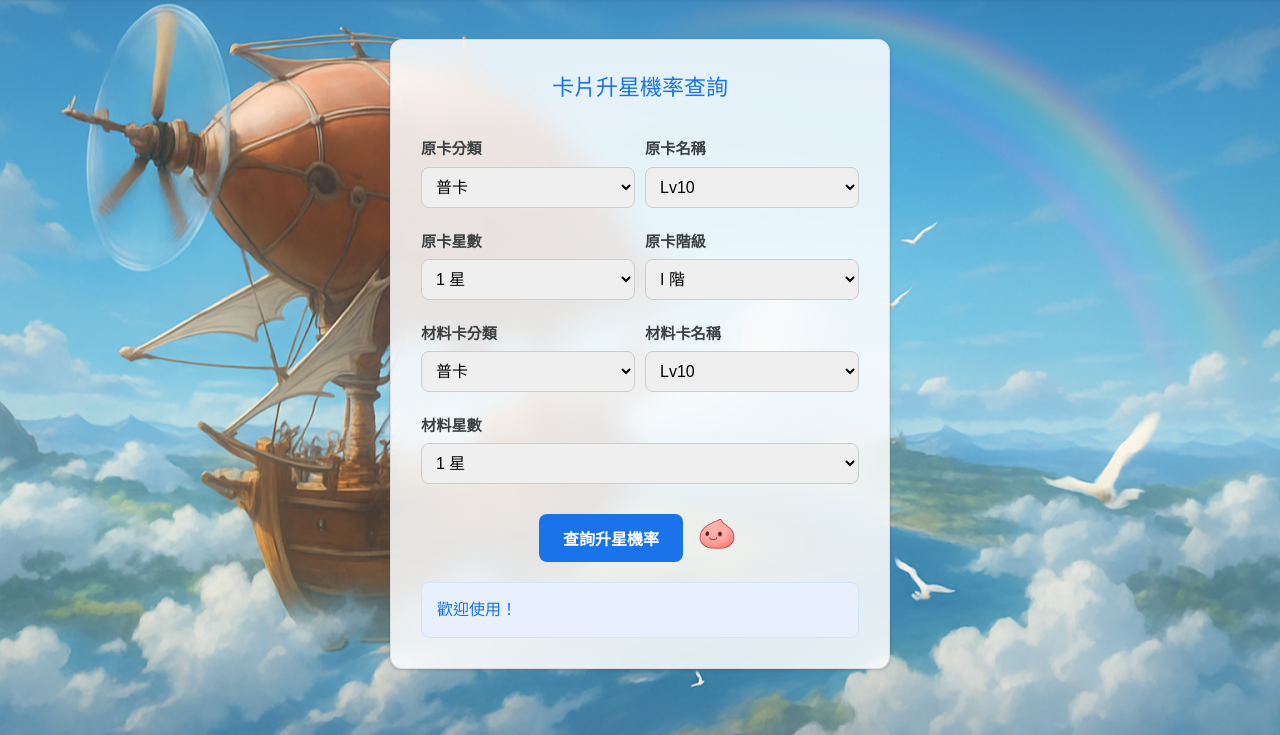
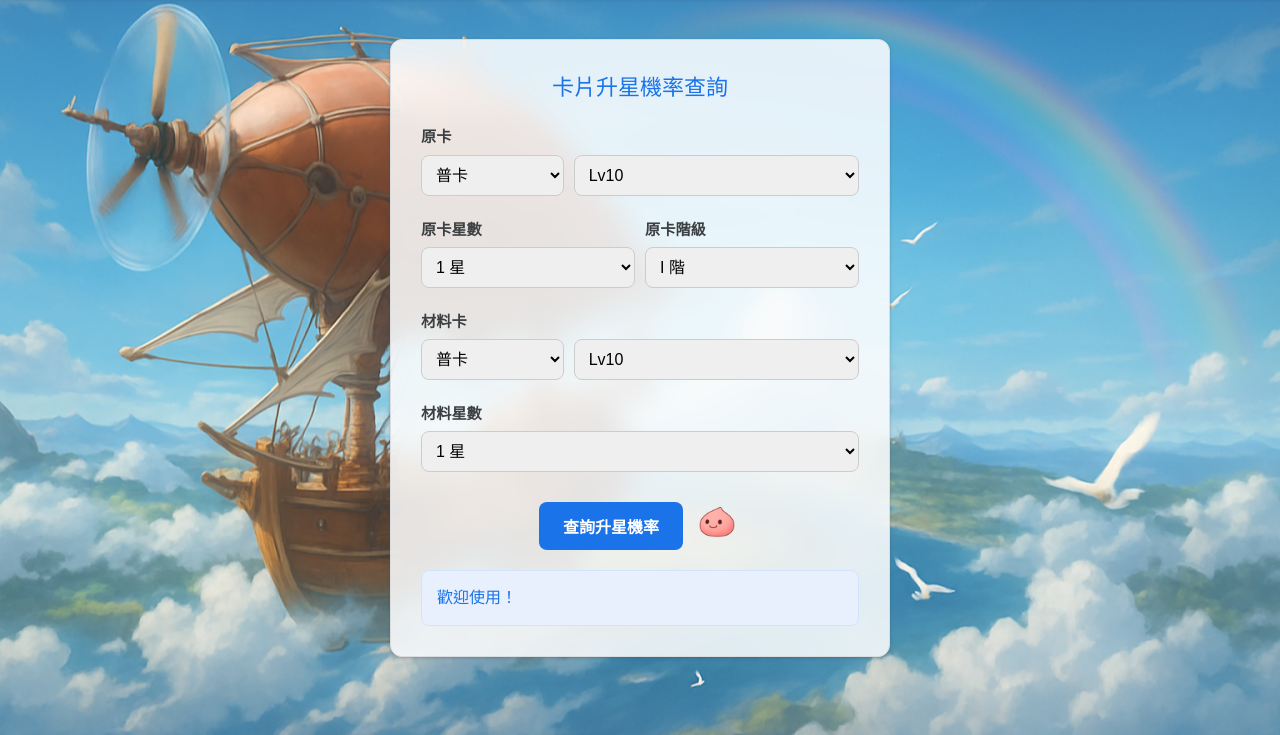
Before and after one commit to w8s3suimin/ROR-database, a website built with Vite: page card-upgrade.html in a window 1280 px wide. Shown: the part 65-800 px from the top of the page. Built offline with nearby package versions, Linux system fonts and the light colour scheme; no server answers.

Commit message:
Auto-update site

```diff
--- a/card-upgrade.html
+++ b/card-upgrade.html
@@ -30,13 +30,12 @@
     <div class="upgrade-tool-container">
       <h1>卡片升星機率查詢</h1>
 
+      <label>原卡</label>
       <div class="row">
-        <div>
-          <label for="oCategory">原卡分類</label>
+        <div style="flex: 1;">
           <select id="oCategory"></select>
         </div>
-        <div>
-          <label for="original">原卡名稱</label>
+        <div style="flex: 2;">
           <select id="original"></select>
         </div>
       </div>
@@ -57,13 +56,12 @@
         </div>
       </div>
 
+      <label>材料卡</label>
       <div class="row">
-        <div>
-          <label for="mCategory">材料卡分類</label>
+        <div style="flex: 1;">
           <select id="mCategory"></select>
         </div>
-        <div>
-          <label for="material">材料卡名稱</label>
+        <div style="flex: 2;">
           <select id="material"></select>
         </div>
       </div>
```
